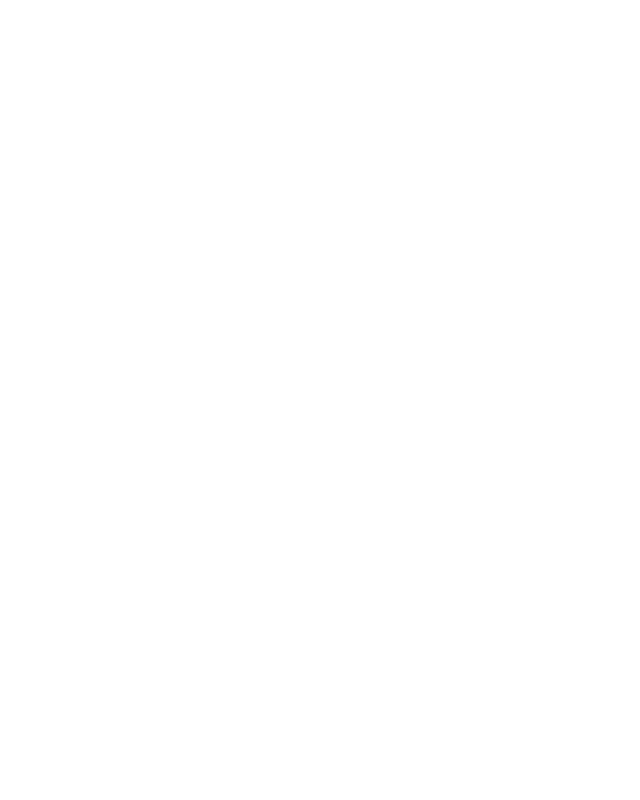
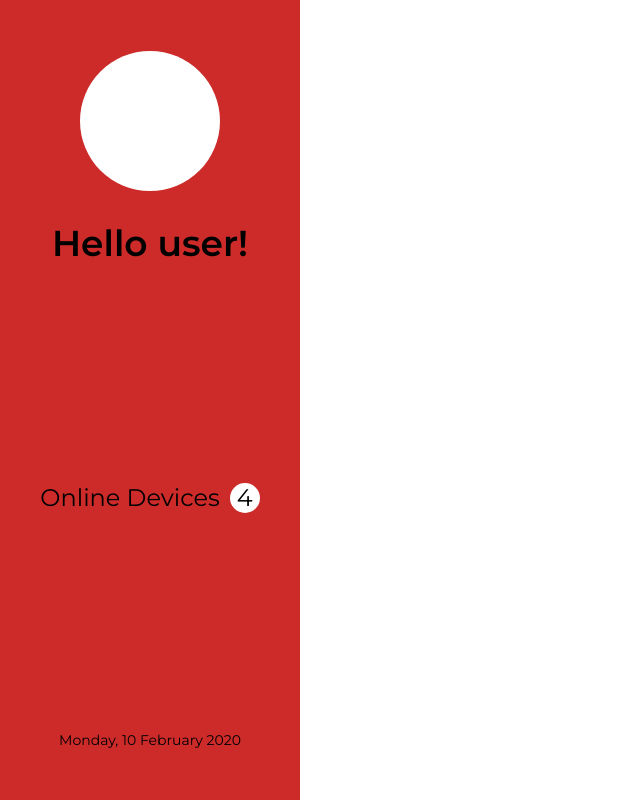
Before and after one commit to wiaandev/WorkWare, a React (Create React App) app in the folder client/: page / in a window 1280 px wide. Shown: the whole page, without its empty margins (0-640 px from the left). Built offline with nearby package versions, Linux system fonts and the light colour scheme.

Commit message:
"Nav" done

```diff
--- a/client/src/App.js
+++ b/client/src/App.js
@@ -1,8 +1,14 @@
+import Navigation from "./Components/Subcomponents/Navigation/Navigation";
 
 function App() {
   return (
-    <div className="App">
-    </div>
+
+      <div className="App">
+        <Navigation/>
+
+
+      </div>
+
   );
 }
 
--- /dev/null
+++ b/client/src/Components/Subcomponents/Navigation/Navigation.js
@@ -0,0 +1,17 @@
+import React from 'react';
+import Style from './Navigation.module.scss'
+
+const Navigation = () => {
+    return (
+        <div className={Style.Container}>
+            <div>
+                <div className={Style.Image}></div>
+                <h1>Hello user!</h1>
+            </div>
+            <h2 className={Style.Float}>Online Devices<div className={Style.Circle}>4</div></h2>
+            <p>Monday, 10 February 2020</p>
+        </div>
+    );
+};
+
+export default Navigation;
--- /dev/null
+++ b/client/src/Components/Subcomponents/Navigation/Navigation.module.scss
@@ -0,0 +1,54 @@
+@import '../../../assets/base.scss';
+
+.Container{
+    width: 300px;
+    height: 100vh;
+    position: fixed;
+    top: 50%;
+    left: 0;
+    transform: translate(0%, -50%);
+    background-color: $primary;
+    padding-top: 4%;
+    padding-bottom: 4%;
+    display: -ms-flexbox;
+    display: -webkit-flex;
+    display: flex;
+    -webkit-flex-direction: column;
+    -ms-flex-direction: column;
+    flex-direction: column;
+    -webkit-flex-wrap: nowrap;
+    -ms-flex-wrap: nowrap;
+    flex-wrap: nowrap;
+    -webkit-justify-content: space-between;
+    -ms-flex-pack: justify;
+    justify-content: space-between;
+    -webkit-align-content: stretch;
+    -ms-flex-line-pack: stretch;
+    align-content: stretch;
+    -webkit-align-items: center;
+    -ms-flex-align: center;
+    align-items: center;
+}
+
+.Image{
+    width: 140px;
+    height: 140px;
+    background-color: white;
+    border-radius: 200px;
+    margin: 0 auto;
+    margin-bottom: 15%;
+}
+
+.Float{
+    float: left;
+}
+
+.Circle{
+    float: right;
+    width: 30px;
+    height: 30px;
+    background-color: white;
+    border-radius: 50px;
+    text-align: center;
+    margin-left: 10px;
+}
--- a/client/src/assets/base.scss
+++ b/client/src/assets/base.scss
@@ -1,8 +1,8 @@
-$heading1: 42px;
-$heading2: 36px;
-$heading3: 24px;
-$heading4: 20px;
-$heading5: 16px;
+$heading1: 36px;
+$heading2: 24px;
+$heading3: 18px;
+$heading4: 16px;
+$heading5: 14px;
 $headingp: 14px;
 
 // Colors
@@ -24,17 +24,17 @@
 
 /* width */
 ::-webkit-scrollbar {
-    width: 10px;
+    width: 8px;
   }
 
   /* Track */
   ::-webkit-scrollbar-track {
-    background: #ffffff;
+    background: #f2f2f2;
   }
 
   /* Handle */
   ::-webkit-scrollbar-thumb {
-    background: #888;
+    background: #CC2B29;
   }
 
   /* Handle on hover */
@@ -63,11 +63,12 @@
 
 h1 {
 font-size: $heading1;
-font-weight: 400;
+font-weight: 800;
 }
 
 h2 {
 font-size: $heading2;
+font-weight: 400;
 }
 
 h3 {
```
